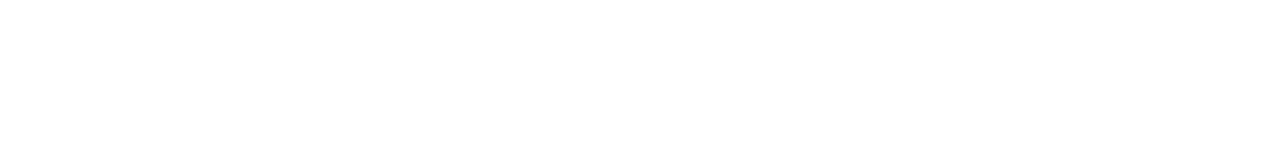
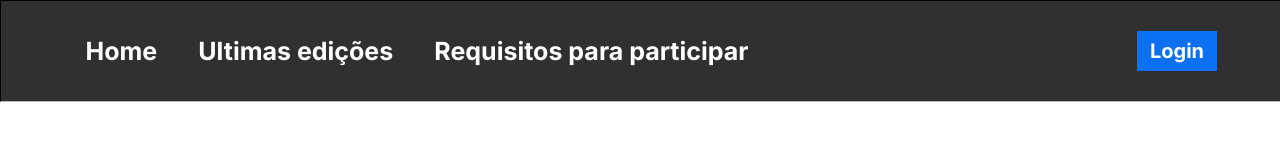
Before and after one commit to KayanneFarias/Bootcamp-DNC, a plain HTML site: page index.html in a window 1280 px wide. Drawn offline with Linux system fonts and the light colour scheme.

Commit message:
Criação de estilo CSS do menu

```diff
--- a/index.html
+++ b/index.html
@@ -4,9 +4,26 @@
     <meta charset="UTF-8">
     <meta http-equiv="X-UA-Compatible" content="IE=edge">
     <meta name="viewport" content="width=device-width, initial-scale=1.0">
+
+    <link rel="preconnect" href="https://fonts.googleapis.com">
+    <link rel="preconnect" href="https://fonts.gstatic.com" crossorigin>
+    <link href="https://fonts.googleapis.com/css2?family=Inter:wght@400;700&display=swap" rel="stylesheet">
+
+    <link rel="stylesheet" href="style.css">
+
     <title>Bootcamp DNC</title>
 </head>
 <body>
 
+    <nav id="principal">
+
+        <div id="menu">
+            <a href="">Home</a>
+            <a href="">Ultimas edições</a>
+            <a href="">Requisitos para participar</a>
+        </div>
+
+        <button>Login</button>
+    </nav>
 </body>
 </html>
--- /dev/null
+++ b/style.css
@@ -0,0 +1,55 @@
+body{
+    margin: 0px;/*Margem externa*/
+    padding: 0px;/*Margem interna*/
+}
+
+#principal{
+    width:100%;
+    height:100px;
+    border:1px solid black;
+    background-color: #303030;
+
+    display: flex;
+    justify-content: space-between;
+    align-items: center;
+    border-bottom: 1px solid #BABABA;
+
+}
+
+    #menu{
+        display:flex;
+        width:55%;
+        justify-content: space-around;
+        align-items: center;
+
+        margin-left: 5%;
+    }
+
+    #principal div a{
+        font-family: 'Inter';
+        font-size:25px;
+        font-weight :600;
+        color: white;
+        text-decoration: none;
+    }
+
+    #principal div a:hover{
+        color:#CCCCCC;
+    }
+
+    #principal button{
+        margin-right:5%;
+        background-color: #0C70F2;
+        border: 0px;
+
+        height: 40px;
+        width: 80px;
+
+        font-family:'Inter';
+        font-size: 20px;
+        font-weight: 600;
+        color: white;
+
+        box-shadow: 3px 2px 4px rgba (12, 112, 242, 0.25);
+        cursor:pointer;
+    }
```
